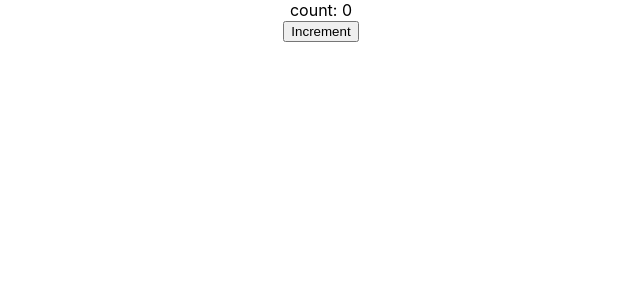
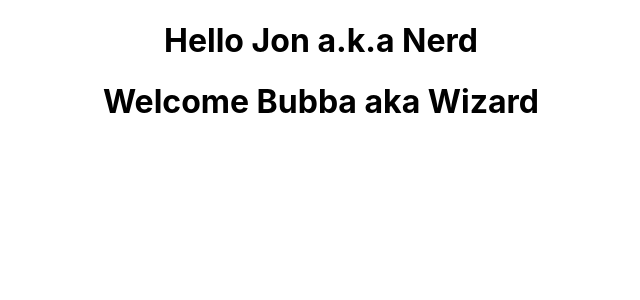
Before and after one commit to BubbaTLC/React-Tutorial, a React (Create React App) app: page / in a window 1280 px wide. Shown: the top 300 px of the page, without its empty margins (319-959 px from the left). Built offline with nearby package versions, Linux system fonts and the light colour scheme.

Commit message:
Completed video 12 - Destructuring props and state. --BC

```diff
--- a/src/App.js
+++ b/src/App.js
@@ -1,27 +1,27 @@
 // import logo from "./logo.svg";
 import "./App.css";
-import Counter from "./components/Counter";
-// import Greet from "./components/Greet";
-// import Welcome from "./components/Welcome";
+// import Counter from "./components/Counter";
+import Greet from "./components/Greet";
+import Welcome from "./components/Welcome";
 // import Hello from "./components/Hello";
 // import Message from "./components/Message"
 
 function App() {
     return (
         <div className="App">
-            <Counter></Counter>
+            {/* <Counter></Counter> */}
             {/* <Message></Message> */}
             {/* <Greet name="Bubba" heroName="Wizard">
                 <p>This is children props</p>
-            </Greet>
-            <Greet name="Aaron" heroName="Cool">
-                <button>Action</button>
-            </Greet>
+            </Greet> */}
+            {/* <Greet name="Aaron" heroName="Cool"> */}
+            {/* <button>Action</button> */}
+            {/* </Greet> */}
             <Greet name="Jon" heroName="Nerd"></Greet>
 
             <Welcome name="Bubba" heroName="Wizard"></Welcome>
-            <Welcome name="Aaron" heroName="Cool"></Welcome>
-            <Welcome name="Jon" heroName="Nerd"></Welcome> */}
+            {/* <Welcome name="Aaron" heroName="Cool"></Welcome> */}
+            {/* <Welcome name="Jon" heroName="Nerd"></Welcome> */}
 
             {/* <Hello></Hello> */}
         </div>
--- a/src/components/Greet.js
+++ b/src/components/Greet.js
@@ -7,12 +7,12 @@ import React from "react";
 // }
 
 const Greet = (props) => {
+    const { name, heroName } = props;
     return (
         <div>
             <h1>
-                Hello {props.name} a.k.a {props.heroName}
+                Hello {name} a.k.a {heroName}
             </h1>
-            {props.children}
         </div>
     );
 };
--- a/src/components/Welcome.js
+++ b/src/components/Welcome.js
@@ -3,7 +3,13 @@ import React, { Component } from "react";
 // Class component
 class Welcome extends Component {
     render() {
-        return <h1>Welcome {this.props.name} aka {this.props.heroName}</h1>;
+        const { name, heroName } = this.props;
+        // const { state1, state2 } = this.state;
+        return (
+            <h1>
+                Welcome {name} aka {heroName}
+            </h1>
+        );
     }
 }
 
```
